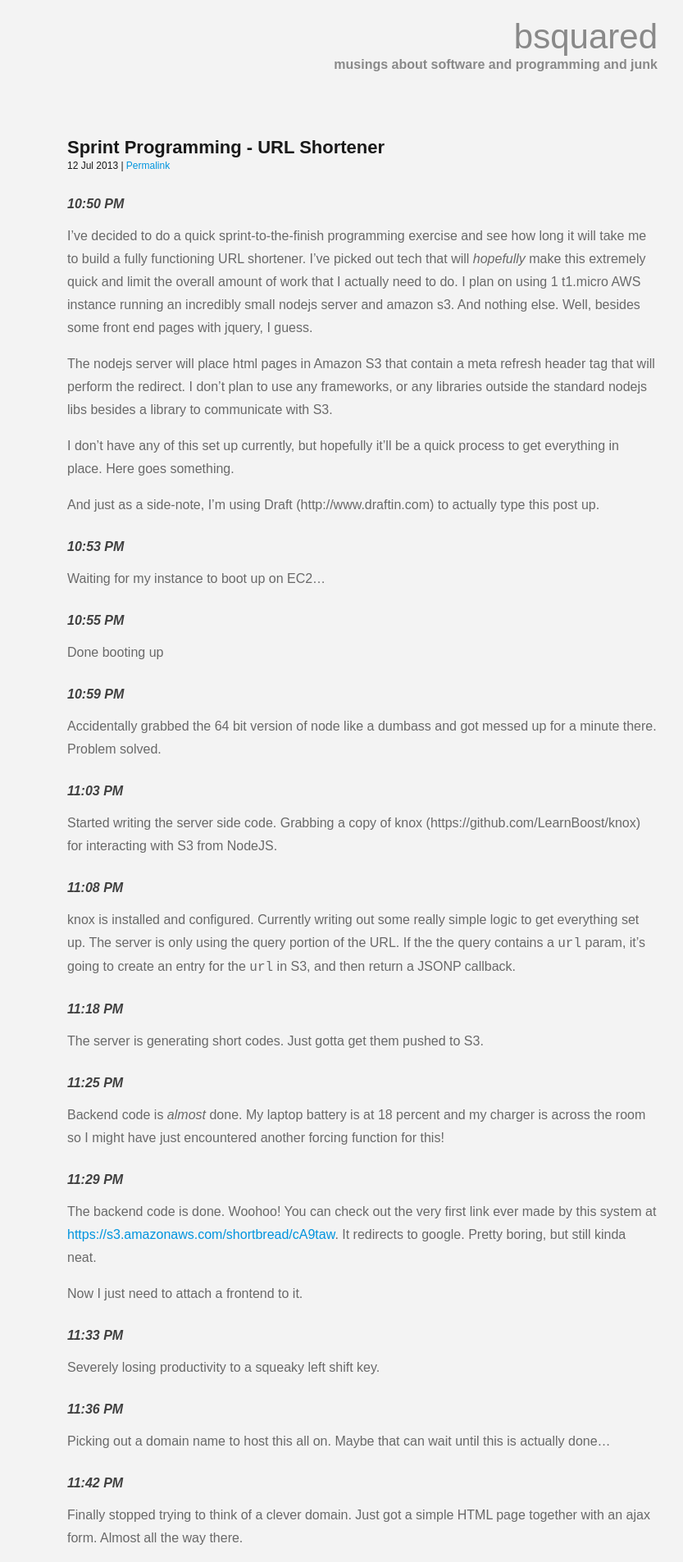
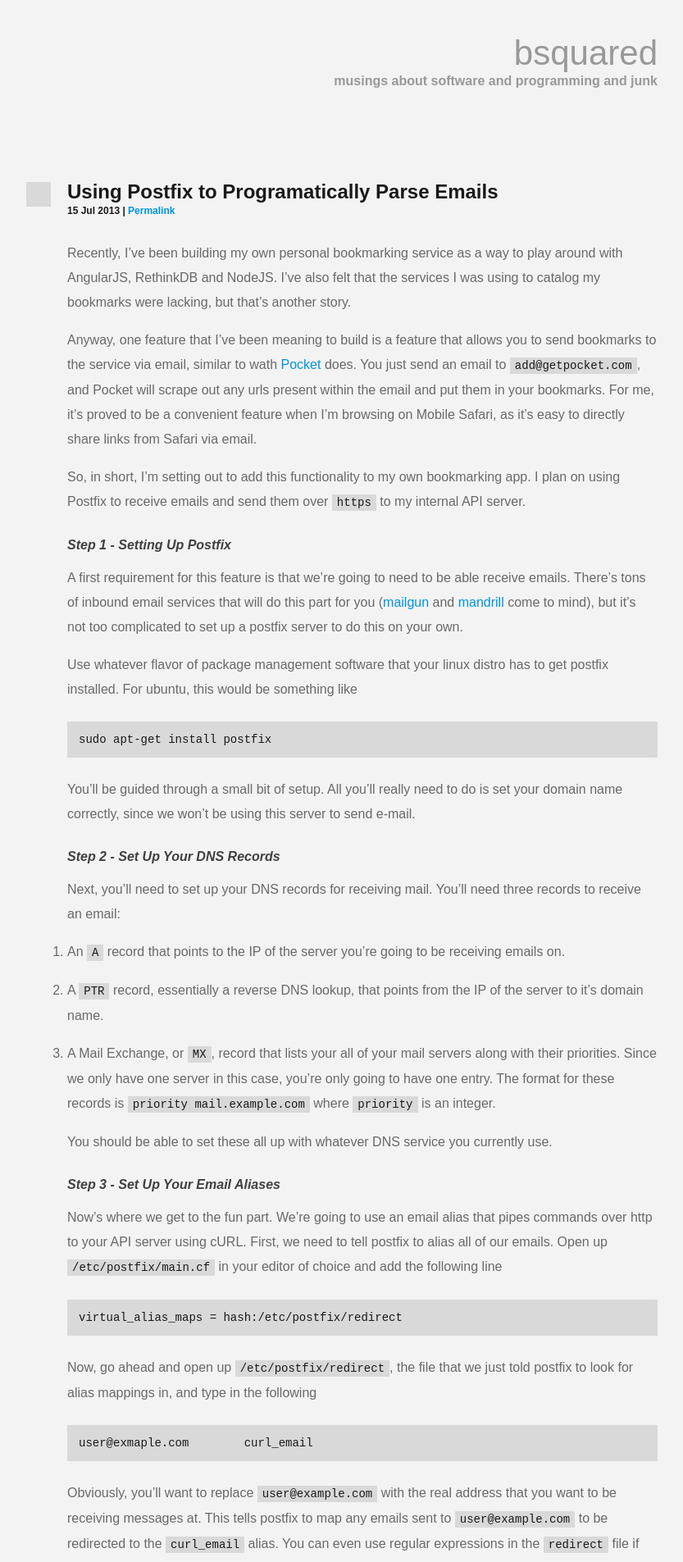
Before and after one commit to brianbrunner/brianbrunner.github.io, a Jekyll site: the page built from index.html, in a window 1280 px wide. Shown: the top 1905 px of the page at 82% size, without its empty margins (198-1031 px from the left). Built offline with Jekyll 4.4.1, drawn with Linux system fonts in a browser that asks for light colours; the list of posts is cut into pages by our own code; some of the changed text lies outside the part shown.

Commit message:
Second post robot hyper team go!

```diff
--- a/_layouts/post.html
+++ b/_layouts/post.html
@@ -7,7 +7,7 @@ layout: default
 <article>
 	<div class='title'>
 		<h1>{{ page.title }}</h1>
-		<span class="meta">{{ page.date | date_to_string }}</span>
+		<h2 class="meta">{{ page.date | date_to_string }}</h2>
 	</div>
 	{{ content }}
 </article>
--- a/_posts/2013-07-13-welcome-to-jekyll.markdown
+++ b/_posts/2013-07-13-url-shortener.markdown
@@ -14,7 +14,7 @@ The nodejs server will place html pages in Amazon S3 that contain a meta refresh
 
 I don't have any of this set up currently, but hopefully it'll be a quick process to get everything in place. Here goes something.
 
-And just as a side-note, I'm using Draft (http://www.draftin.com) to actually type this post up.
+And just as a side-note, I'm using [Draft](http://www.draftin.com) to actually type this post up.
 
 _10:53 PM_
 ----------
--- /dev/null
+++ b/_posts/2013-07-15-postfix.markdown
@@ -0,0 +1,61 @@
+---
+layout: post
+title:  "Using Postfix to Programatically Parse Emails"
+date:   2013-07-15 11:00:00
+categories: automation postfix
+---
+
+Recently, I've been building my own personal bookmarking service as a way to play around with AngularJS, RethinkDB and NodeJS. I've also felt that the services I was using to catalog my bookmarks were lacking, but that's another story.
+
+Anyway, one feature that I've been meaning to build is a feature that allows you to send bookmarks to the service via email, similar to wath [Pocket](http://getpocket.com/) does. You just send an email to `add@getpocket.com`, and Pocket will scrape out any urls present within the email and put them in your bookmarks. For me, it's proved to be a convenient feature when I'm browsing on Mobile Safari, as it's easy to directly share links from Safari via email.
+
+So, in short, I'm setting out to add this functionality to my own bookmarking app. I plan on using Postfix to receive emails and send them over `https` to my internal API server.
+
+_Step 1 - Setting Up Postfix_
+-----------------------------
+
+A first requirement for this feature is that we're going to need to be able receive emails. There's tons of inbound email services that will do this part for you ([mailgun](http://www.mailgun.com/) and [mandrill](http://mandrill.com/) come to mind), but it's not too complicated to set up a postfix server to do this on your own.
+
+Use whatever flavor of package management software that your linux distro has to get postfix installed. For ubuntu, this would be something like
+
+    sudo apt-get install postfix
+
+You'll be guided through a small bit of setup. All you'll really need to do is set your domain name correctly, since we won't be using this server to send e-mail.
+
+_Step 2 - Set Up Your DNS Records_
+----------------------------------
+
+Next, you'll need to set up your DNS records for receiving mail. You'll need three records to receive an email:
+
+1. An `A` record that points to the IP of the server you're going to be receiving emails on.
+
+2. A `PTR` record, essentially a reverse DNS lookup, that points from the IP of the server to it's domain name.
+
+3. A Mail Exchange, or `MX`, record that lists your all of your mail servers along with their priorities. Since we only have one server in this case, you're only going to have one entry. The format for these records is `priority mail.example.com` where `priority` is an integer.
+
+You should be able to set these all up with whatever DNS service you currently use.
+
+_Step 3 - Set Up Your Email Aliases_
+------------------------------------
+
+Now's where we get to the fun part. We're going to use an email alias that pipes commands over http to your API server using cURL. First, we need to tell postfix to alias all of our emails. Open up `/etc/postfix/main.cf` in your editor of choice and add the following line
+
+    virtual_alias_maps = hash:/etc/postfix/redirect
+
+Now, go ahead and open up `/etc/postfix/redirect`, the file that we just told postfix to look for alias mappings in, and type in the following
+
+    user@exmaple.com        curl_email
+
+Obviously, you'll want to replace `user@example.com` with the real address that you want to be receiving messages at. This tells postfix to map any emails sent to `user@example.com` to be redirected to the `curl_email` alias. You can even use regular expressions in the `redirect` file if you have multiple or dynamically generated addresses that you want to receive mail on.
+
+The last step is to actually create the `curl_email` alias. This alias will pipe the raw content of emails received by postfix to cURL so that they can be sent to whatever service needs to process your emails next. Open up the file `/etc/aliases` and enter the following line
+
+    curl_email: "|curl --data-binary @- http://example.com/email_received"
+
+This line pipes any received messages to `STDIN` which we read into our post body in cURL using the special notation `@-`. Using the `--data-binary` flag rather than the just the normal `-d` flag preserves the exact content of the email. You'll need to replace `http://example.com/email_received` with an actual url that handles post requests.
+
+_Step 4 - Parse That Email!_
+
+You should now be receiving emails at whatever URL you told cURL to use. Actually parsing the emails received is an exercise left to the reader, as you probably want to do something specific to your needs.
+
+And that is it. You now have a way to programtically parse emails.
--- a/css/style.css
+++ b/css/style.css
@@ -1,9 +1,16 @@
 * {
   margin:0;padding:0;
+}
+*::selection {
+  background: #FF9C12; /* Safari */
+  }
+*::-moz-selection {
+  background: #FF9C12; /* Firefox */
 }
 html, body {
   min-width: 100%;
   min-height: 100%;
+  font-weight: 300;
 }
 body {
   color:#696969;
@@ -21,46 +28,62 @@ a:hover, a:active {
 .content {
   position: relative;
   width: 720px;
+  padding: 80px;
   margin: 0 auto;
-  padding-top: 20px;
+  padding-top: 40px;
   padding-bottom: 30px;
 }
 .head h1 {
-  color:#898989;
+  color:#999999;
   font-weight: 300;
   font-size: 42px;
   line-height: 50px;
   text-align: right;
 }
 .head h2 {
-  color:#898989;
-  padding-bottom: 80px;
+  color:#999999;
+  margin-bottom: 110px;
   font-size: 16px;
   text-align: right;
 }
 .back {
   position: absolute;
-  top: 22px;
-  left: 0;
+  top: 46px;
+  left: 80px;
+}
+article {
+  position: relative;
 }
 article p {
-  line-height: 28px;
+  line-height: 30px;
   font-size: 16px;
   margin: 16px 0;
 }
+article .title:before {
+  content: "";
+  position: absolute;
+  left: -50px;
+  top: 4px;
+  width: 30px;
+  height: 30px;
+  background-color: #d9d9d9;
+}
 article .title h1 {
   margin:0;
-  line-height: 24px;
-  font-size: 22px;
+  line-height: 32px;
+  font-size: 24px;
   color: #191919;
 }
 article .title * {
   color: #191919;
 }
-article .title span {
+article .title h2 {
+  margin-top: 0;
   font-size: 12px;
 }
 article .title {
+  position: relative;
+  margin-top: 100px;
   margin-bottom: 30px;
 }
 article h2, article h1 {
@@ -72,7 +95,22 @@ article h2 *, article h1 * {
   color: #404040;
 }
 .pagination {
-  margin-top: 50px;
+  margin-top: 70px;
   min-width: 100%;
   text-align: center;
 }
+pre, code {
+  color:#191919;
+  font-size: 14px;
+  background-color: #d9d9d9;
+}
+code {
+  padding:2px 6px;
+}
+pre {
+  padding: 14px;
+  margin: 24px 0;
+}
+pre code {
+  padding:0;
+}
--- a/index.html
+++ b/index.html
@@ -8,7 +8,7 @@ title: bsquared
  	<article>
  		<div class='title'>
  			<h1>{{ post.title }}</h1>
- 			<span>{{ post.date | date_to_string }} | <a href="{{post.url}}">Permalink</a></span>
+ 			<h2>{{ post.date | date_to_string }} | <a href="{{post.url}}">Permalink</a></h2>
  		</div>
  		{{ post.content }}
  	</article>
```
